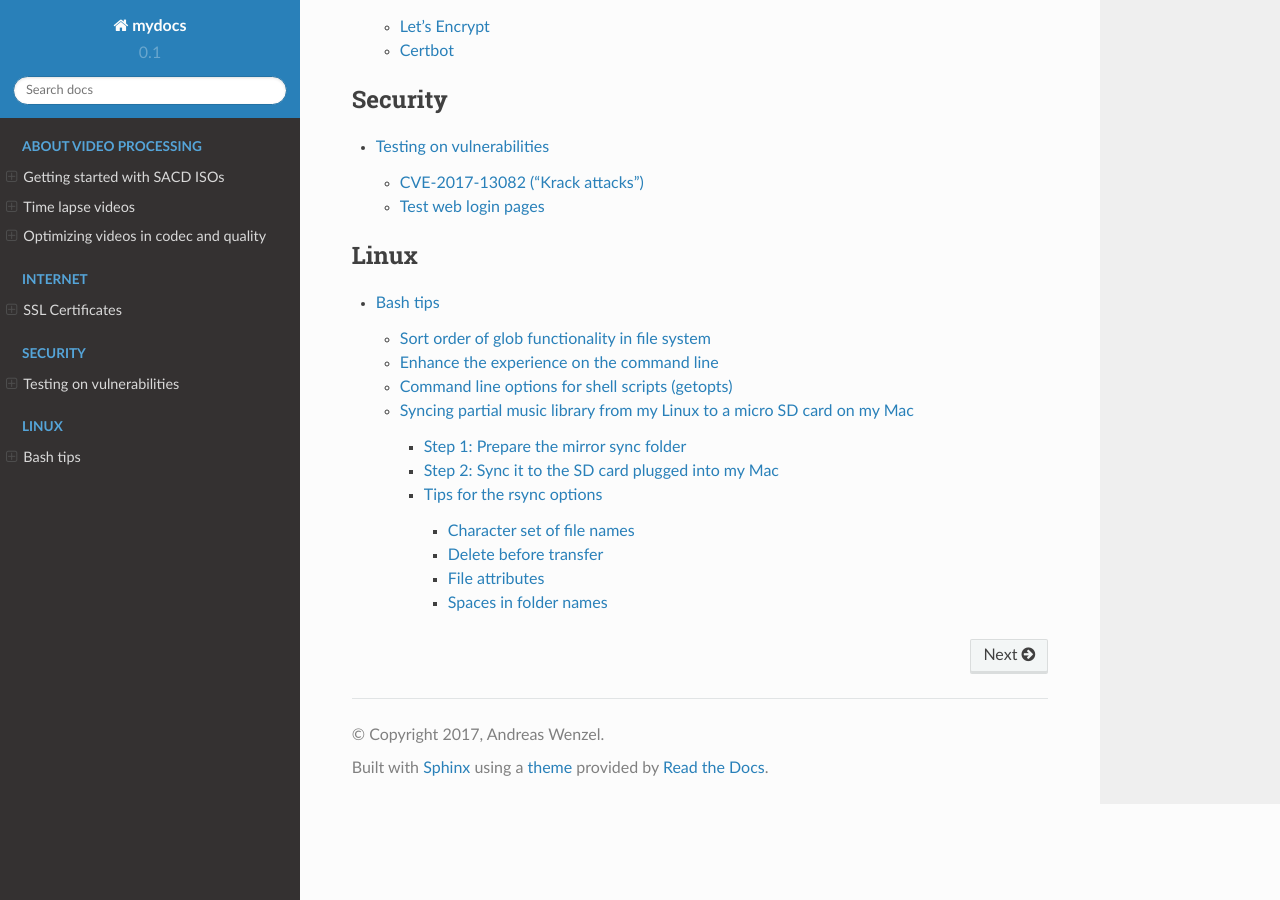
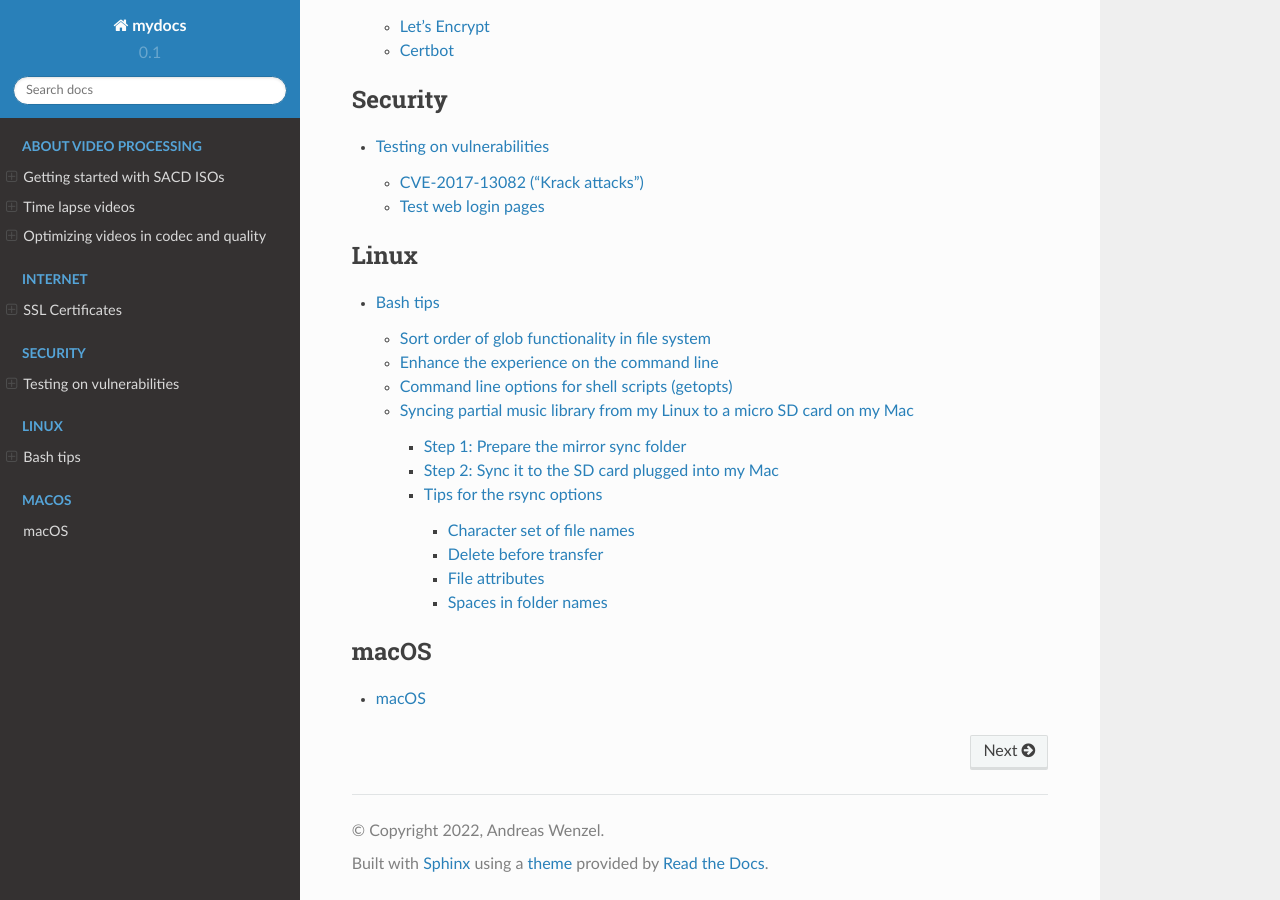
Before and after one commit to awenny/mydocs, a Sphinx documentation site: the page built from docs/index.rst, in a window 1280 px wide and 900 px high, scrolled down 954 px. Built offline with Sphinx 7.4.7 and the Read the Docs theme 2.0.0, drawn with Linux system fonts in a browser that asks for light colours.

Commit message:
macOS hinzugefügt

```diff
--- a/docs/conf.py
+++ b/docs/conf.py
@@ -49,7 +49,7 @@ master_doc = 'index'
 
 # General information about the project.
 project = 'mydocs'
-copyright = '2017, Andreas Wenzel'
+copyright = '2022, Andreas Wenzel'
 author = 'Andreas Wenzel'
 
 # The version info for the project you're documenting, acts as replacement for
--- a/docs/index.rst
+++ b/docs/index.rst
@@ -35,3 +35,8 @@ I did it. The **how** is usually documented anyway. :)
    :caption: Linux
 
    source/bash_tips
+
+.. toctree::
+   :caption: macOS
+
+   source/macOS
```
Also changed, not shown: docs/source/macOS.rst (added, +11 -0 lines), 2 other files.
